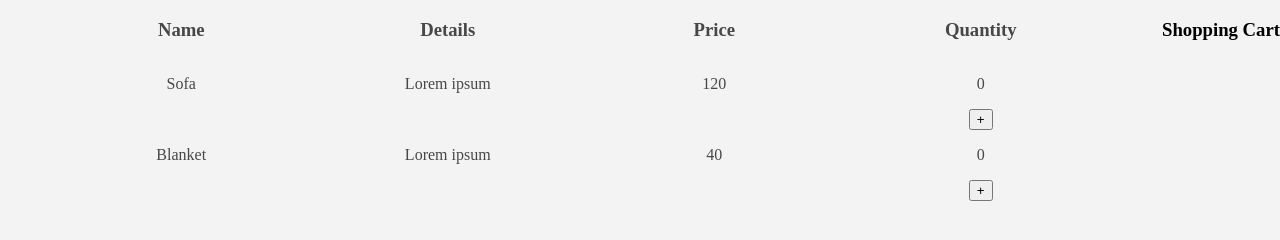
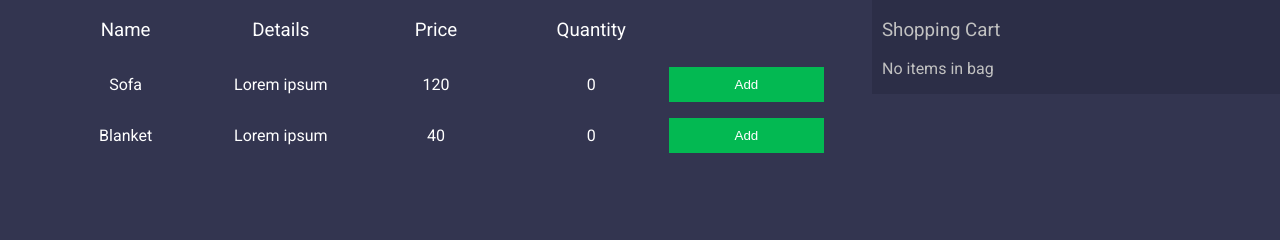
Before and after one commit to domazet93/angularjs-cart, a website built with webpack: page dist/index.html in a window 1280 px wide. Built offline with nearby package versions, Linux system fonts and the light colour scheme; some packages are replaced by stand-ins of ours.

Commit message:
scss style - add btn ui-component

```diff
--- a/app/common/filters/fltr.mapToArray.ts
+++ b/app/common/filters/fltr.mapToArray.ts
@@ -1,4 +1,3 @@
-
 export const MapToArray = () => {
     return (map:any) => {
         return [...map.values()];
--- a/app/components/products/views/item.html
+++ b/app/components/products/views/item.html
@@ -10,8 +10,13 @@
       <p>{{ $ctrl.itemDetails.price }}</p>
     </div>
     <div class="box">
-      <p>{{ $ctrl.itemDetails.$quantity || 0 }}</p>
-      <button ng-click="$ctrl.addToBasket($ctrl.itemDetails)">+</button>
+      <span>{{ $ctrl.itemDetails.$quantity || 0 }}<span>
+    </div>
+    <div class="box">
+      <button ng-click="$ctrl.addToBasket($ctrl.itemDetails)"
+              class="btn btn--primary">
+        Add
+      </button>
     </div>
     <div class="box" ng-if="$ctrl.showDiscountMsg">
       Discont {{ $ctrl.discount | percentage }} {{ $ctrl.itemDetails.$discountPrice }}
--- a/app/components/products/views/products.html
+++ b/app/components/products/views/products.html
@@ -14,6 +14,9 @@
       <div class="box">
         <h3>Quantity</h3>
       </div>
+      <div class="box">
+       <!-- No Heading For Add Button Column -->
+      </div>
     </div>
 
     <!-- Content -->
--- a/app/components/shopping-cart/components.ts
+++ b/app/components/shopping-cart/components.ts
@@ -3,7 +3,7 @@ import { ShoppingCartController } from "./ctrl.shopping-cart";
 
 export const ShoppingCartComponent = {
   bindings: {
-    shoppingBag: "="
+    shoppingBag: "<"
   },
   template: require('./views/shopping-cart.html'),
   controller: ShoppingCartController,
--- a/app/components/shopping-cart/ctrl.shopping-cart.ts
+++ b/app/components/shopping-cart/ctrl.shopping-cart.ts
@@ -1,6 +1,7 @@
 export class ShoppingCartController {
 
-  private shoppingBag:any;
+  public shoppingBag:any;
+  public isEmptyBag:boolean;
 
   constructor(private $scope:any) {
     "ngInject"
@@ -16,6 +17,7 @@ export class ShoppingCartController {
       return this.shoppingBag
     }, (newVal:any, oldVal:any) => {
       console.log("Shopping bag updated-->", newVal)
+      console.log(this.shoppingBag.size)
     })
   }
 
--- a/app/components/shopping-cart/views/shopping-cart.html
+++ b/app/components/shopping-cart/views/shopping-cart.html
@@ -5,4 +5,13 @@
       {{ item.name }} {{ item.$quantity }}
     </div>
   </div>
+  <div class="checkout">
+    <button ng-click="$ctrl.checkout()"
+            class="btn btn--secondary"
+            ng-if="$ctrl.isEmptyBag">
+      Checkout
+    </button>
+    <p ng-if="!$ctrl.isEmptyBag">No items in bag</p>
+
+  </div>
 </div>
--- a/app/styles/scss/base/_variables.scss
+++ b/app/styles/scss/base/_variables.scss
@@ -1,3 +1,9 @@
-$body-bg-color: #f3f3f3;
-$text-color-primary: #494646;
-$btn-color-primary: #00E2B2;
+$body-bg-color: #333550;
+$sidebar-bg-color: #2c2e47;
+
+$text-color-primary: #ffffff;
+$text-color-secondary: #c1c1c1;
+$text-color-ternary: #333333;
+
+$btn-color-primary: #03b952;
+$btn-color-secondary: #f0da17;
--- a/app/styles/scss/components/products/_products.scss
+++ b/app/styles/scss/components/products/_products.scss
@@ -1,4 +1,5 @@
 .products {
+  flex: 2;
   margin: 0 3em;
   color: $text-color-primary;
   .heading {
@@ -6,6 +7,7 @@
     justify-content: center;
     .box {
       flex: 1;
+      align-self: center;
       text-align: center;
     }
   }
--- a/app/styles/scss/components/shopping-cart/_shopping-cart.scss
+++ b/app/styles/scss/components/shopping-cart/_shopping-cart.scss
@@ -1,3 +1,7 @@
-.shopping-cart {
-
+shopping-cart {
+  flex: 1;
+  background: $sidebar-bg-color;
+  height: 100%;
+  color: $text-color-secondary;
+  padding: 0 10px;
 }
--- a/app/styles/scss/layout/_layout.scss
+++ b/app/styles/scss/layout/_layout.scss
@@ -1,15 +1,15 @@
 body {
   margin: 0;
   background: $body-bg-color;
-
+  font-family: "Roboto", sans-serif;
   .container {
     display: flex;
 
-    .products {
-      flex: 2;
+    h3 {
+      font-weight: 300;
     }
-    .sshopping-cart {
-      flex: 1;
+    p {
+      font-weight: 400;
     }
   }
 }
--- a/app/styles/scss/style.scss
+++ b/app/styles/scss/style.scss
@@ -1,4 +1,5 @@
 @import "base/variables";
 @import "layout/layout";
+@import "ui-components/buttons";
 @import "components/products/products";
 @import "components/shopping-cart/shopping-cart";
--- /dev/null
+++ b/app/styles/scss/ui-components/_buttons.scss
@@ -0,0 +1,16 @@
+.btn {
+  border: none;
+  cursor: pointer;
+  width: 100%;
+  padding: 10px 0;
+
+  &--primary {
+    background: $btn-color-primary;
+    color: $text-color-primary;
+  }
+
+  &--secondary {
+    background: $btn-color-secondary;
+    color: $text-color-ternary;
+  }
+}
```
Also changed, not shown: dist/index.html.
